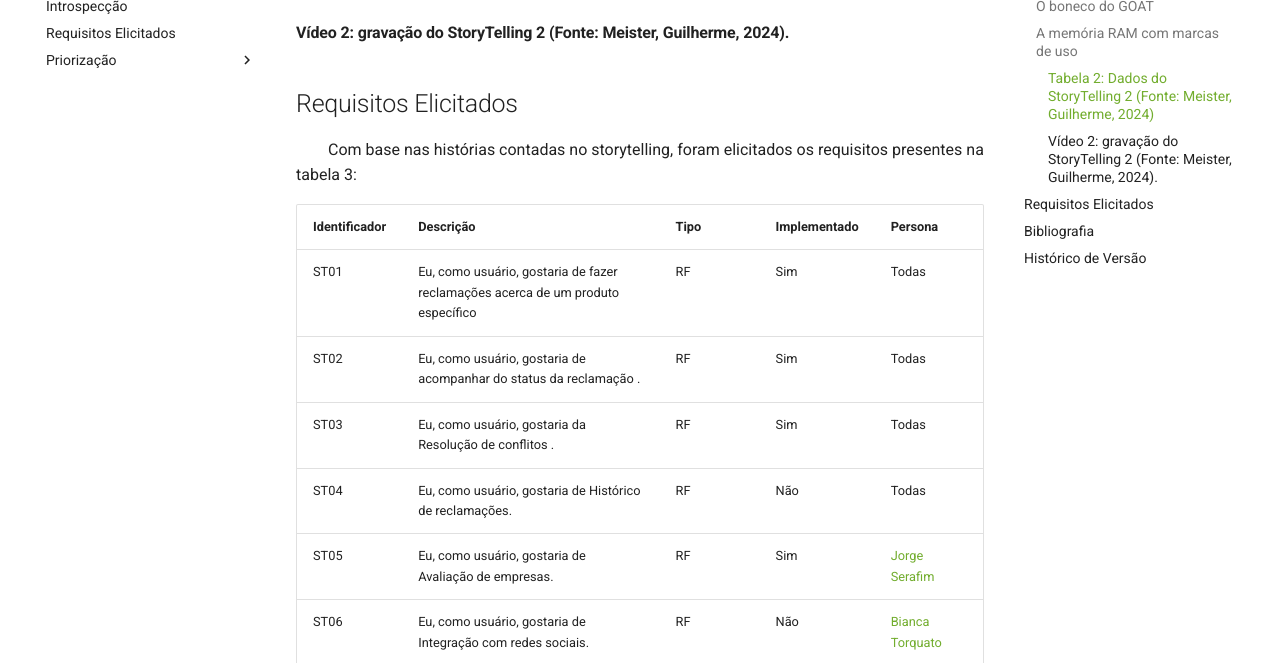
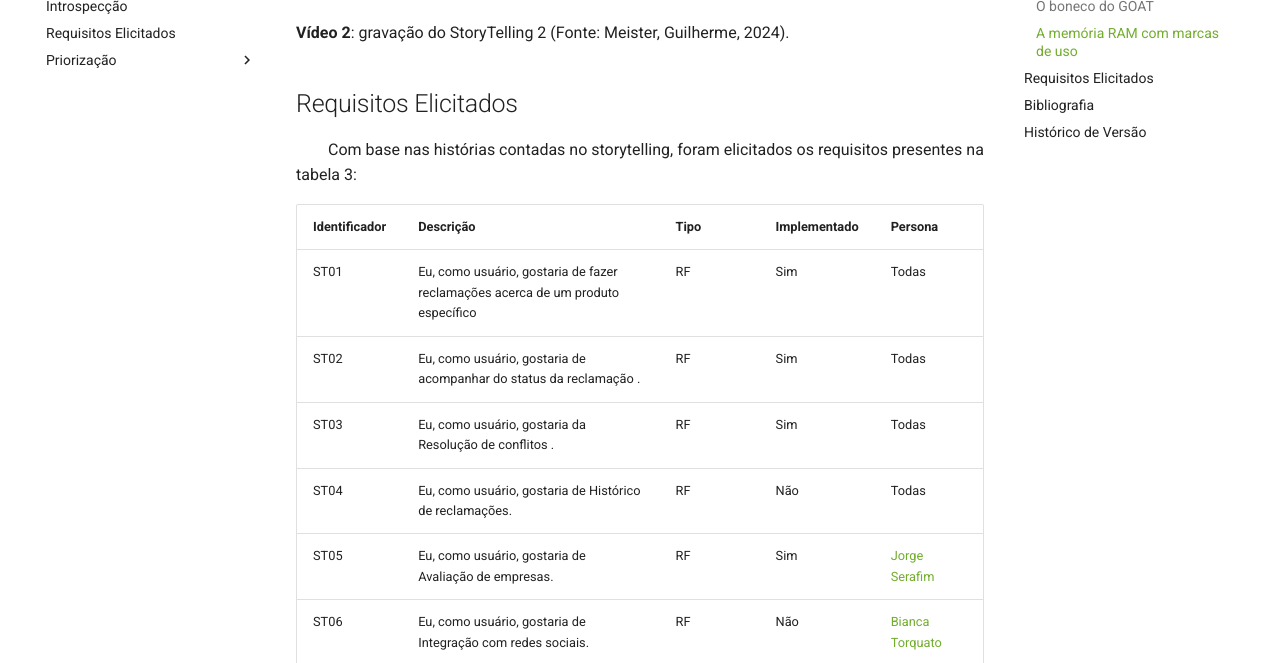
Before and after one commit to Requisitos-de-Software/2024.1-Grupo08, an MkDocs documentation site: the page built from docs/Elicitação/Storytelling.md, in a window 1280 px wide and 900 px high, scrolled down 2510 px, cut to the strip 237-900 px from the top of the window. Built offline with MkDocs 1.6.1 and Material for MkDocs 9.7.7, drawn with Linux system fonts in a browser that asks for light colours; comment, search, counter and statistics services are not loaded.

Commit message:
Update Storytelling.md

```diff
--- a/docs/Elicitação/Storytelling.md
+++ b/docs/Elicitação/Storytelling.md
@@ -45,13 +45,13 @@
 | :----------: | :-------: | :--: | :-----: | :---: |
 | Matheus Menezes | Guilherme Meister | 16/04/2024 | 22:24 | Microsoft Teams |
 
-#### Tabela 2: Dados do StoryTelling 2 (Fonte: Meister, Guilherme, 2024)
+<figcaption align='center'> Tabela 2: Dados do StoryTelling 2 (Fonte: Meister, Guilherme, 2024)</figcaption>
 
 <iframe width="750" height="422" src="https://youtu.be/Pls15d-WQQc" title="StoryTelling 2 Grupo 8" frameborder="0" allow="accelerometer; autoplay; clipboard-write; encrypted-media; gyroscope; picture-in-picture" allowfullscreen></iframe>
 
 
-#### Vídeo 2: gravação do StoryTelling 2 (Fonte: Meister, Guilherme, 2024).
-
+<p> <b>Vídeo 2</b>: gravação do StoryTelling 2 (Fonte: Meister, Guilherme, 2024).</p>
+</div>
 
 ## Requisitos Elicitados
 
```
